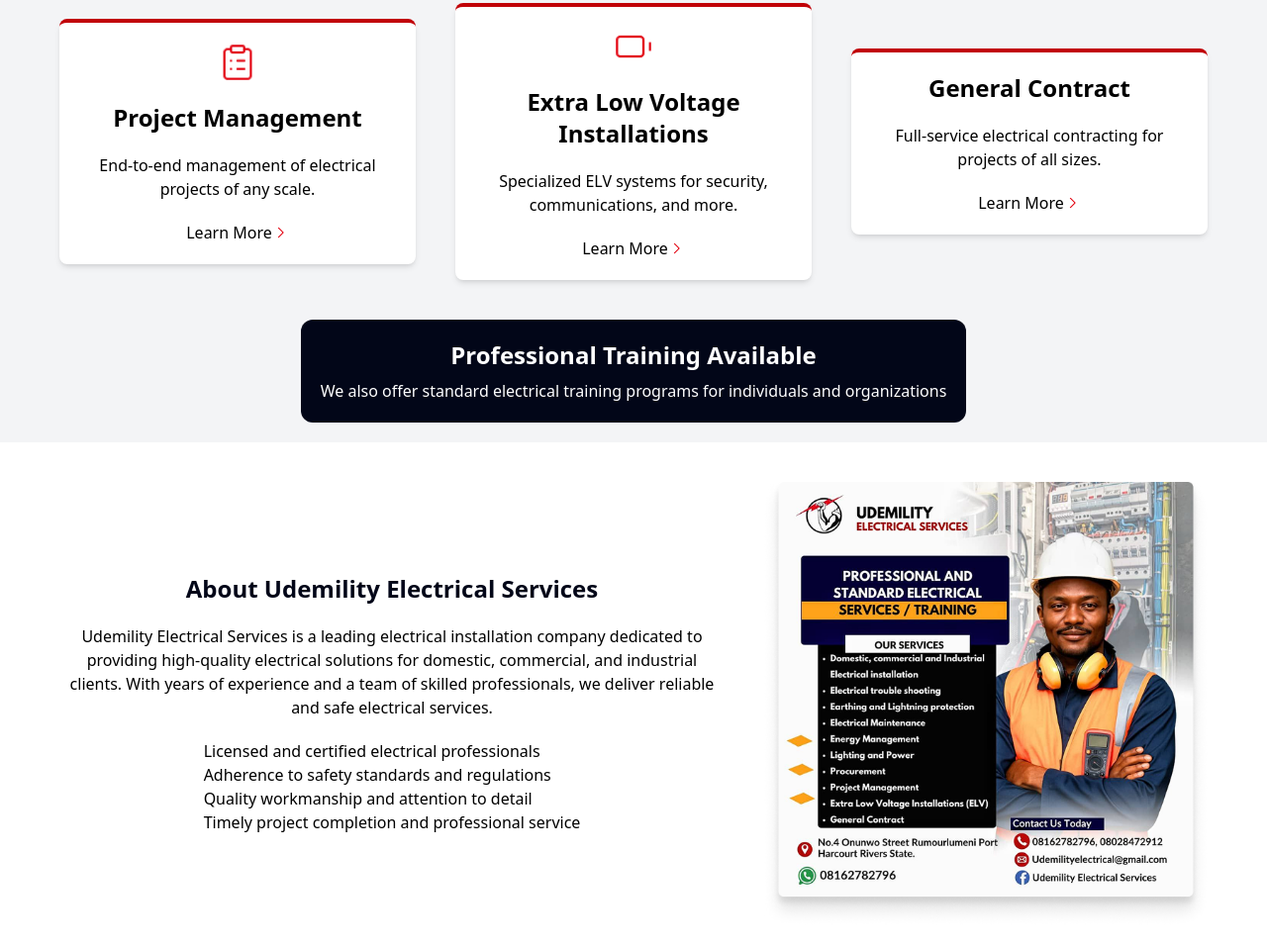
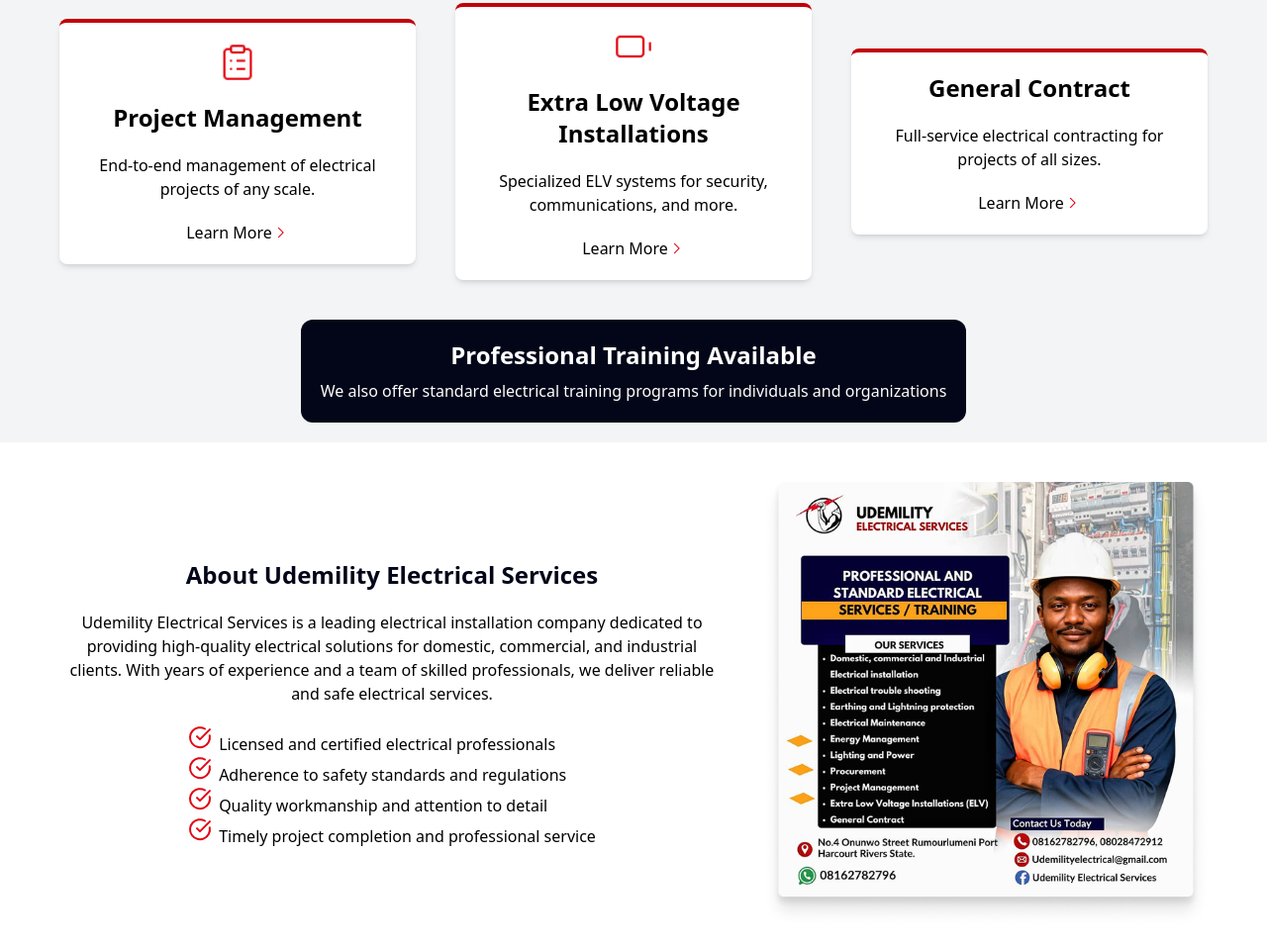
Before and after one commit to AnaghaInowei/test, a website: page src/index.html in a window 1280 px wide. Shown: the part 1724-2683 px from the top of the page at 99% size. Drawn offline with nearby package versions, Linux system fonts and the light colour scheme.

Commit message:
Update list style for Udemility services section to use CSS property for checkbox image

```diff
--- a/src/index.html
+++ b/src/index.html
@@ -178,7 +178,7 @@
         <div class="flex flex-col justify-center items-center gap-5 max-w-2xl text-center">
             <h3 class="text-2xl text-slate-950 font-bold">About Udemility Electrical Services</h3>
             <p>Udemility Electrical Services is a leading electrical installation company dedicated to providing high-quality electrical solutions for domestic, commercial, and industrial clients. With years of experience and a team of skilled professionals, we deliver reliable and safe electrical services.</p>
-            <ul class="list-image(url('./assets/checkbox.svg')) list-inside text-left">
+            <ul class="list-inside text-left" style="list-style-image: url('./assets/checkbox.svg');">
                 <li>Licensed and certified electrical professionals</li>
                 <li>Adherence to safety standards and regulations</li>
                 <li>Quality workmanship and attention to detail</li>
```
